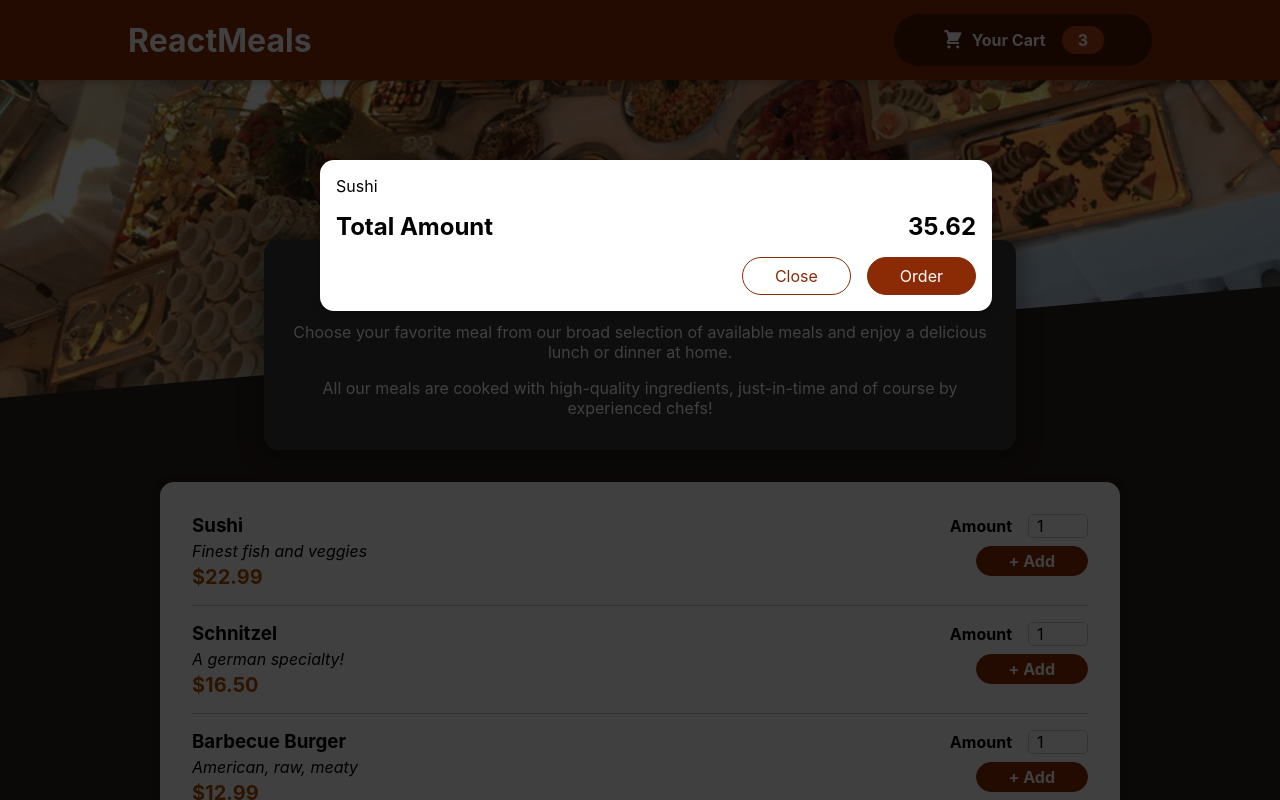
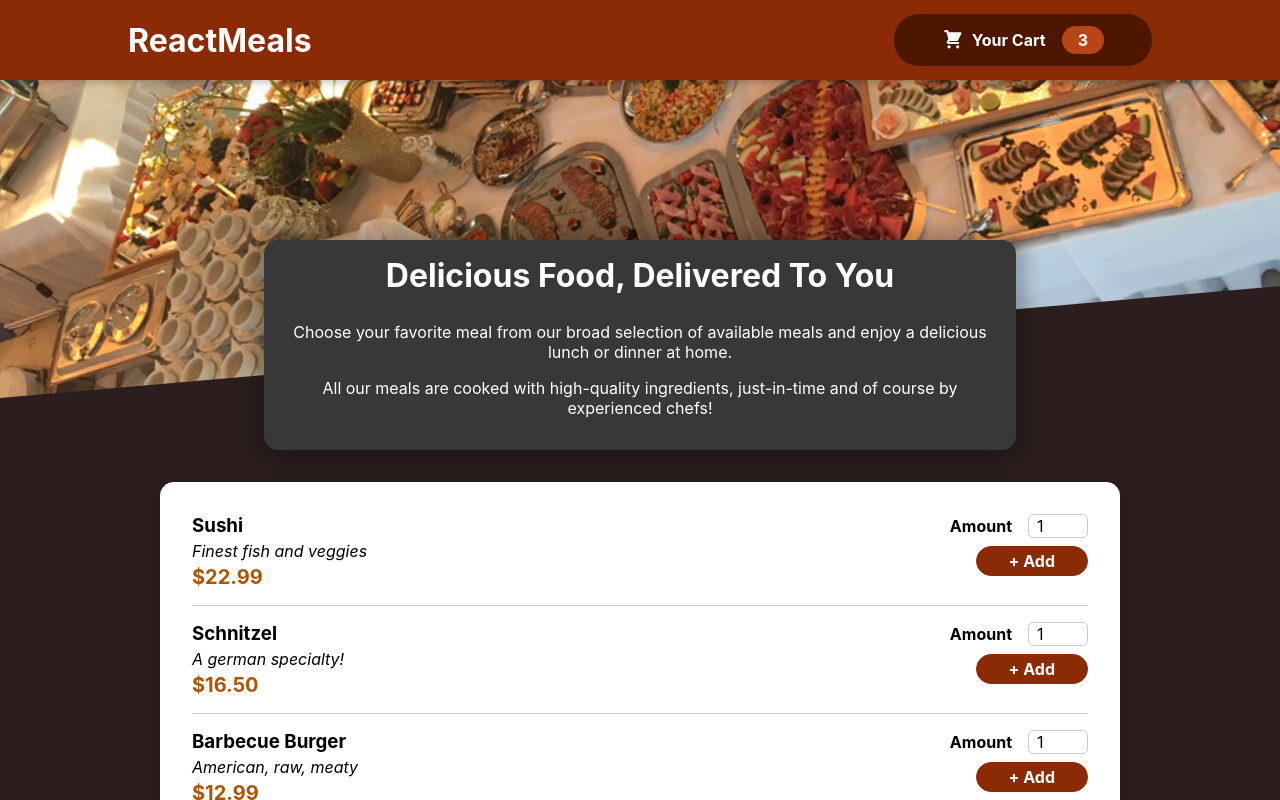
Before and after one commit to AbinMuds/Food-Order-React-App, a React (Create React App) app in the folder food-order/: page / in a window 1280 px wide. Shown: the top 800 px of the page. Built offline with nearby package versions, Linux system fonts and the light colour scheme.

Commit message:
implements Modal

```diff
--- a/food-order/src/App.js
+++ b/food-order/src/App.js
@@ -1,13 +1,23 @@
-import React, {Fragment} from "react";
+import React, {Fragment, useState } from "react";
 import Header from "./components/Layout/Header";
 import Meals from "./components/Meals/Meals";
 import Cart from './components/Cart/Cart';
 
 function App() {
+  const [cartIsShown, setCartIsShown] = useState(false);
+
+  const showCartHandler = () => {
+    setCartIsShown(true);
+  };
+
+  const hideCartHandler = () => {
+    setCartIsShown(false);
+  };
+
   return (
     <Fragment>
-      <Cart />
-      <Header/>
+      { cartIsShown && <Cart onClose={hideCartHandler} /> }
+      <Header onShowCart={showCartHandler}/>
       <main>
         <Meals />
       </main>
--- a/food-order/src/components/Cart/Cart.js
+++ b/food-order/src/components/Cart/Cart.js
@@ -6,14 +6,14 @@
     const cartitems =  <ul className={classes['cart-items']}>{[{id:'c1', name: 'Sushi', amount: 2, price: 12.99},].map(item => <li>
         {item.name}</li>)}</ul>;
     return (
-        <Modal>
+        <Modal onClose={props.onClose}>
             {cartitems}
             <div className={classes.total}>
                 <span>Total Amount</span>
                 <span>35.62</span>
             </div>
             <div className={classes.actions}>
-                <button className={classes['button--alt']}>Close</button>
+                <button className={classes['button--alt']} onClick={props.onClose}>Close</button>
                 <button className={classes.button}>Order</button>
             </div>
         </Modal>
--- a/food-order/src/components/Layout/Header.js
+++ b/food-order/src/components/Layout/Header.js
@@ -5,15 +5,17 @@
 import classes from "./Header.module.css";
 
 const Header = props => {
-    return <Fragment>
+    return (
+        <Fragment>
             <header className={classes.header}>
                 <h1>ReactMeals</h1>
-            <HeaderCartButton />
+                <HeaderCartButton onClick={props.onShowCart}/>
             </header>
             <div className={classes['main-image']}>
                 <img src={mealsImage} alt="A table full of delicious food"/>
             </div>
         </Fragment>
+    )
 }
 
 export default Header;
--- a/food-order/src/components/Layout/HeaderCartButton.js
+++ b/food-order/src/components/Layout/HeaderCartButton.js
@@ -2,13 +2,15 @@
 import classes from './HeaderCartButton.module.css';
 
 const HeaderCartButton = props => {
-    return <button className={classes.button}>
+    return (
+        <button className={classes.button} onClick={props.onClick}>
             <span className={classes.icon}>
                 <CartIcon />
             </span>
             <span>Your Cart</span>
             <span className={classes.badge}>3</span>
         </button>
+    )
 };
 
 export default HeaderCartButton;
--- a/food-order/src/components/UI/Modal.js
+++ b/food-order/src/components/UI/Modal.js
@@ -3,7 +3,7 @@
 import classes from './Modal.module.css';
 
 const Backdrop = props => {
-    return <div className={classes.backdrop}></div>
+    return <div className={classes.backdrop} onClick={props.onClose}></div>
 };
 
 const ModalOverlay = props => {
@@ -19,7 +19,7 @@
 const Modal = (props) => {
   return (
       <Fragment>
-          {ReactDOM.createPortal(<Backdrop />, portalElement)}
+          {ReactDOM.createPortal(<Backdrop onClose={props.onClose} />, portalElement)}
           {ReactDOM.createPortal(<ModalOverlay>{props.children}</ModalOverlay>, portalElement)}
       </Fragment>
   )
```
Lines whose indentation alone changed are shown as unchanged.
